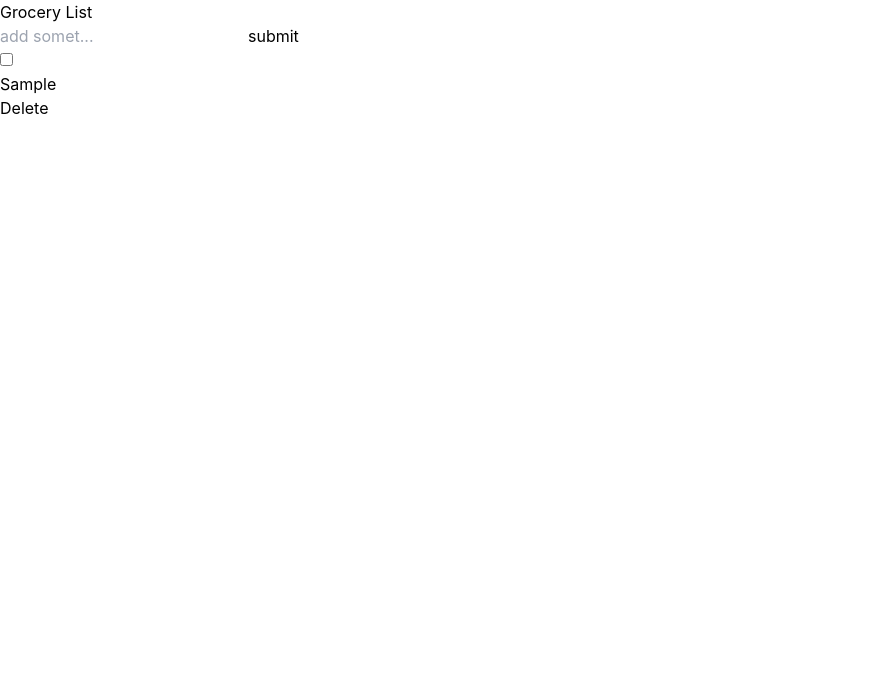
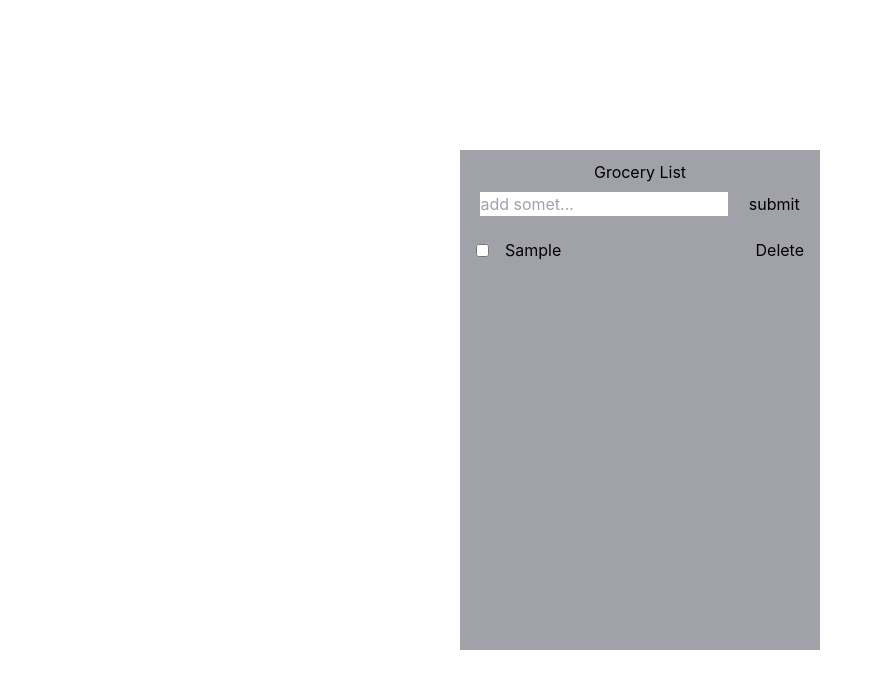
Before and after one commit to Ameer2000Mzori/Grocer-App-React, a React (Create React App) app: page / in a window 1280 px wide. Both pictures are taken after typing "Sample" into the empty fields and a click on the button "submit". Shown: the top 688 px of the page, without its empty margins (0-883 px from the left). Built offline with nearby package versions, Linux system fonts and the light colour scheme.

Commit message:
added more styling

```diff
--- a/src/component/Grocery.jsx
+++ b/src/component/Grocery.jsx
@@ -19,11 +19,11 @@ export const Grocery = () => {
 
   return (
     <>
-      <div>
-        <div>
-          <div>
+      <div className="flex flex-col text-center items-center justify-center h-[100vh] w-[100vw]">
+        <div className="h-[500px] w-[360px] bg-zinc-400">
+          <div className=" h-[15%] w-[100%] flex flex-col text-center items-center justify-center gap-2">
             <h1>Grocery List</h1>
-            <div>
+            <div className="flex flex-row text-center items-center justify-evenly w-[100%]">
               <input
                 type="text"
                 placeholder="add somet..."
@@ -45,7 +45,11 @@ export const Grocery = () => {
             <ul>
               {ourData.map((data, index) => {
                 return (
-                  <li key={data.id}>
+                  <li
+                    key={data.id}
+                    className="flex flex-row text-center items-center justify-between p-4 w-[100%] h-[50px]"
+                  >
+                    <div className="flex flex-row w-[50%] text-center items-center justify-start gap-4">
                       <input
                         data-index={index}
                         type="checkbox"
@@ -59,7 +63,6 @@ export const Grocery = () => {
                           )
                         }}
                       />
-
                       <p
                         className={
                           data.checked
@@ -69,6 +72,7 @@ export const Grocery = () => {
                       >
                         {data.text}
                       </p>
+                    </div>
                     <button
                       onClick={() => {
                         DeleteItem(data.id, ourData, setOurData)
```
Lines whose indentation alone changed are shown as unchanged.
